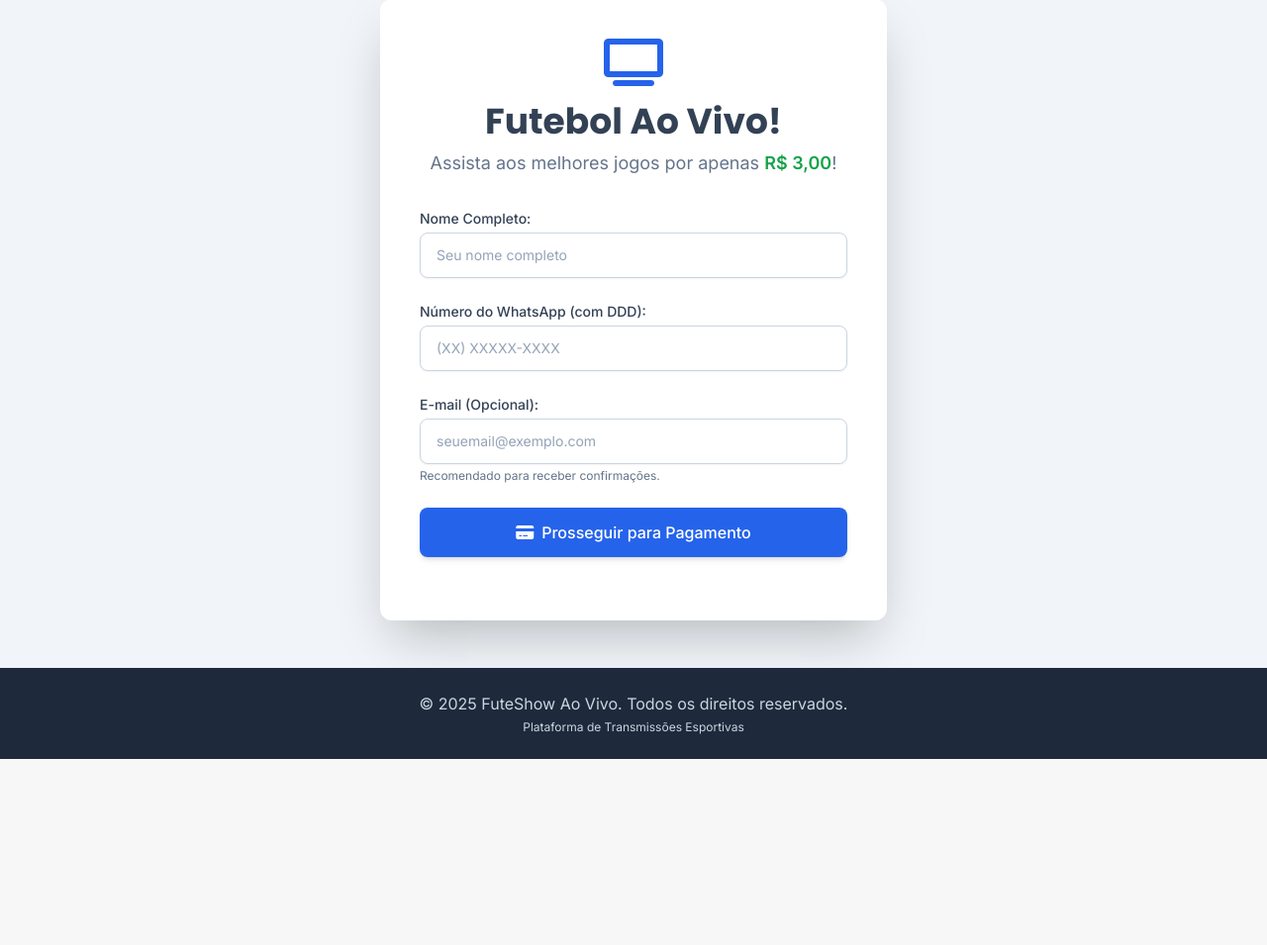
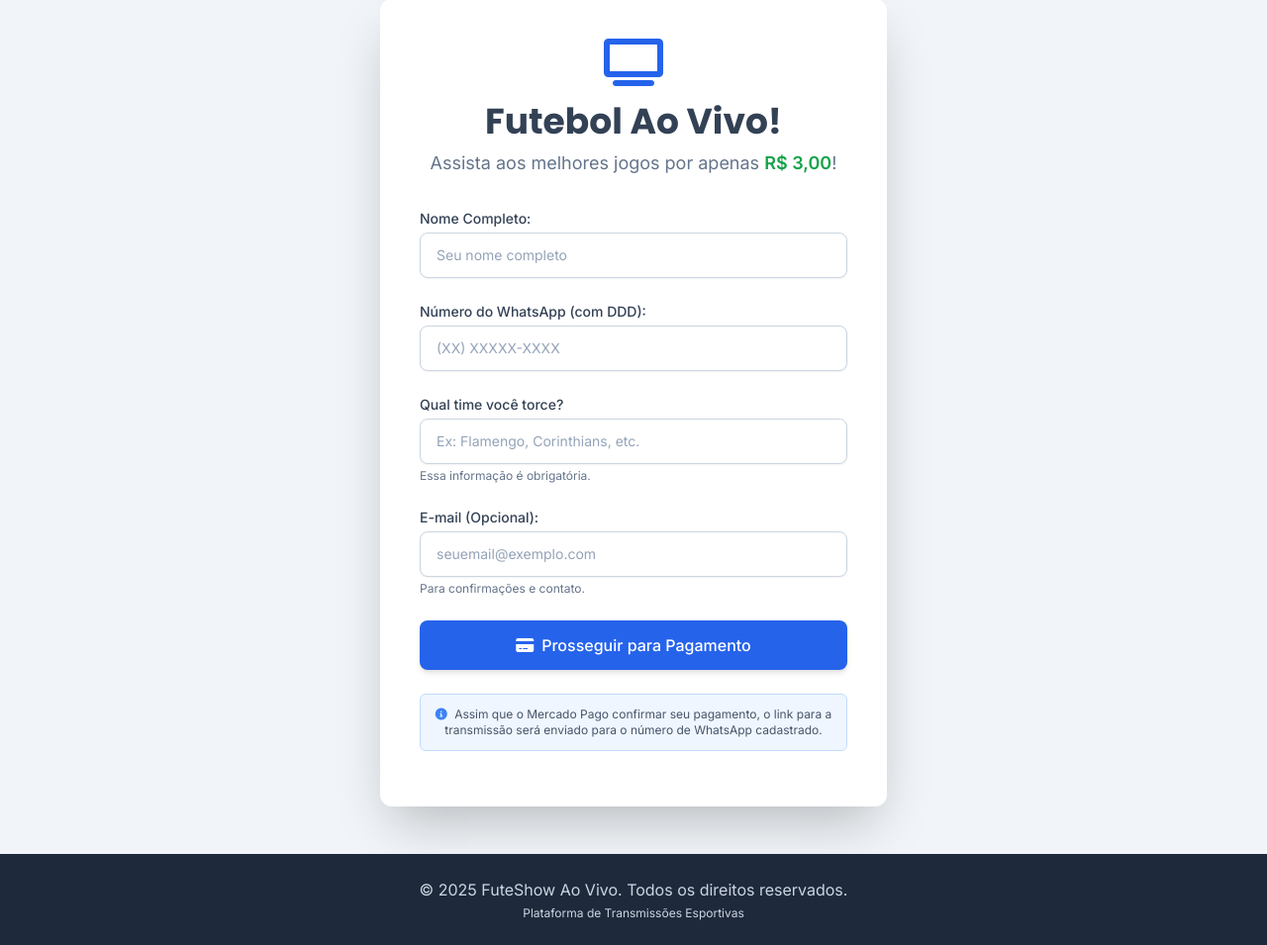
Before and after one commit to DougIAo/DKFUTE, a Flask app: page / in a window 1280 px wide. Shown: the part 101-1056 px from the top of the page at 99% size. Before the commit the page ends 868 px from the top, so only its background shows below. Run offline with Flask 3, Linux system fonts and the light colour scheme; parts of the project's set-up code (start-up, migrations or seed data) failed here and were passed over; some libraries are stand-ins or nearby versions.

Commit message:
Update index.html

```diff
--- a/templates/index.html
+++ b/templates/index.html
@@ -1,11 +1,6 @@
 {% extends "base.html" %}
 
 {% block title %}Compre sua Transmissão de Futebol{% endblock %}
-
-{% block head_extra %}
-    {# Não precisa mais do SDK do Mercado Pago no frontend para este método #}
-    {# <script src="https://sdk.mercadopago.com/js/v2"></script> #}
-{% endblock %}
 
 {% block content %}
 <div class="max-w-lg mx-auto bg-white p-8 sm:p-10 rounded-xl shadow-2xl">
@@ -33,12 +28,22 @@
         </div>
 
         <div>
+            <label for="time_torce" class="block text-sm font-medium text-slate-700 mb-1">Qual time você torce?</label>
+            <input type="text" id="time_torce" name="time_torce" required
+                   class="mt-1 block w-full px-4 py-3 border border-slate-300 rounded-lg shadow-sm focus:outline-none focus:ring-2 focus:ring-blue-500 focus:border-blue-500 sm:text-sm placeholder-slate-400"
+                   placeholder="Ex: Flamengo, Corinthians, etc.">
+            <p class="mt-1 text-xs text-slate-500">Essa informação é obrigatória.</p>
+        </div>
+
+        {# === CAMPO DE E-MAIL ADICIONADO DE VOLTA === #}
+        <div>
             <label for="email" class="block text-sm font-medium text-slate-700 mb-1">E-mail (Opcional):</label>
             <input type="email" id="email" name="email"
                    class="mt-1 block w-full px-4 py-3 border border-slate-300 rounded-lg shadow-sm focus:outline-none focus:ring-2 focus:ring-blue-500 focus:border-blue-500 sm:text-sm placeholder-slate-400"
                    placeholder="seuemail@exemplo.com">
-            <p class="mt-1 text-xs text-slate-500">Recomendado para receber confirmações.</p>
+            <p class="mt-1 text-xs text-slate-500">Para confirmações e contato.</p>
         </div>
+        {# === FIM DO CAMPO DE E-MAIL === #}
 
         <button type="submit" id="submitButton"
                 class="w-full flex items-center justify-center py-3 px-4 border border-transparent rounded-lg shadow-md text-base font-medium text-white bg-blue-600 hover:bg-blue-700 focus:outline-none focus:ring-2 focus:ring-offset-2 focus:ring-blue-500 transition duration-150 ease-in-out">
@@ -47,9 +52,13 @@
         </button>
     </form>
 
-    {# Não precisamos mais do container do Brick #}
-    {# <div id="payment-brick-container" class="mt-8"></div> #}
-    <div id="paymentStatus" class="mt-6 text-center text-sm"></div>
+    <div class="mt-6 text-center">
+        <p class="text-xs text-slate-600 bg-blue-50 p-3 rounded-md border border-blue-200">
+            <i class="fas fa-info-circle mr-1 text-blue-500"></i>
+            Assim que o Mercado Pago confirmar seu pagamento, o link para a transmissão será enviado para o número de WhatsApp cadastrado.
+        </p>
+    </div>
+    <div id="paymentStatus" class="mt-4 text-center text-sm"></div>
 </div>
 {% endblock %}
 
@@ -63,15 +72,22 @@
         event.preventDefault();
         const originalButtonText = submitButton.innerHTML;
         submitButton.disabled = true;
-        submitButton.innerHTML = '<i class="fas fa-spinner fa-spin mr-2"></i> Redirecionando para pagamento...';
+        submitButton.innerHTML = '<i class="fas fa-spinner fa-spin mr-2"></i> Redirecionando...';
         paymentStatusDiv.innerHTML = '';
 
-        const name = document.getElementById('name').value;
-        const whatsapp = document.getElementById('whatsapp').value;
-        const email = document.getElementById('email').value;
+        const name = document.getElementById('name').value.trim();
+        const whatsapp = document.getElementById('whatsapp').value.trim();
+        const time_torce = document.getElementById('time_torce').value.trim();
+        const email = document.getElementById('email').value.trim(); // << NOVO: Obtendo email
 
-        if (!name || !whatsapp) {
-            paymentStatusDiv.innerHTML = `<p class="text-red-500 p-3 bg-red-100 rounded-md">Por favor, preencha seu nome e WhatsApp.</p>`;
+        let errors = [];
+        if (!name) errors.push("Nome");
+        if (!whatsapp) errors.push("WhatsApp");
+        if (!time_torce) errors.push("Time que torce");
+        // Email não é validado como obrigatório aqui no JS, pois é opcional
+
+        if (errors.length > 0) {
+            paymentStatusDiv.innerHTML = `<p class="text-red-500 p-3 bg-red-100 rounded-md">Por favor, preencha: ${errors.join(', ')}.</p>`;
             submitButton.disabled = false;
             submitButton.innerHTML = originalButtonText;
             return;
@@ -81,26 +97,22 @@
             const response = await fetch("{{ url_for('create_preference') }}", {
                 method: "POST",
                 headers: { "Content-Type": "application/json" },
-                body: JSON.stringify({ name, whatsapp, email })
+                // << MODIFICADO: Enviando email também
+                body: JSON.stringify({ name, whatsapp, time_torce, email })
             });
 
+            const responseData = await response.json();
             if (!response.ok) {
-                const errorData = await response.json();
-                throw new Error(errorData.error || `Servidor retornou erro ${response.status}`);
+                throw new Error(responseData.error || `Servidor retornou erro ${response.status}`);
             }
-
-            const data = await response.json();
-
-            if (data.checkout_url) {
-                // Redireciona o usuário para a URL de checkout do Mercado Pago
-                window.location.href = data.checkout_url;
+            if (responseData.checkout_url) {
+                window.location.href = responseData.checkout_url;
             } else {
                 throw new Error("URL de checkout não recebida do servidor.");
             }
-
         } catch (error) {
             console.error("Erro ao criar preferência ou redirecionar:", error);
-            paymentStatusDiv.innerHTML = `<p class="text-red-600 p-3 bg-red-100 rounded-md shadow">Erro ao iniciar pagamento: ${error.message}. Tente novamente.</p>`;
+            paymentStatusDiv.innerHTML = `<p class="text-red-600 p-3 bg-red-100 rounded-md shadow">Erro: ${error.message}. Tente novamente.</p>`;
             submitButton.disabled = false;
             submitButton.innerHTML = originalButtonText;
         }
```
